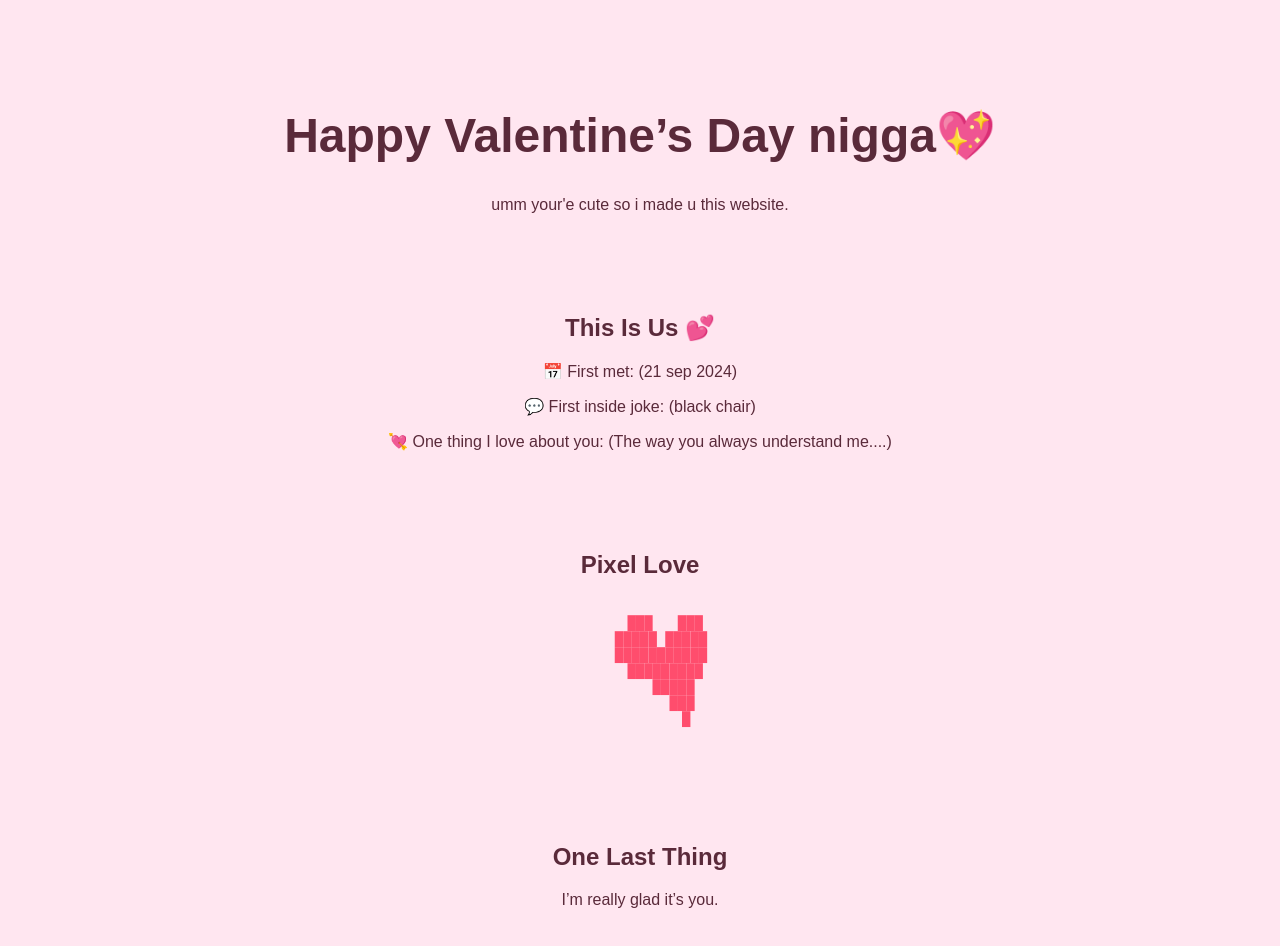
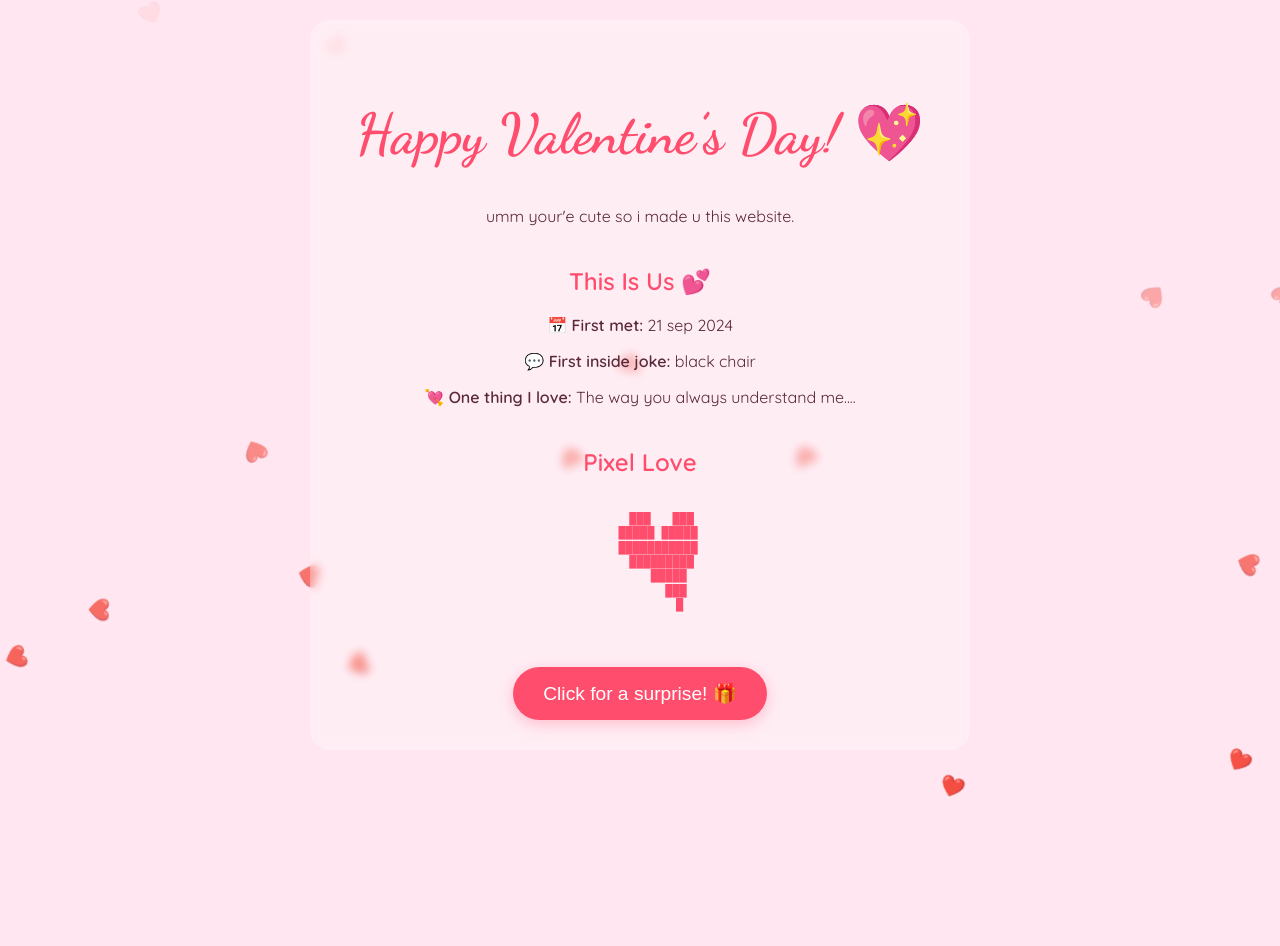
Before and after one commit to ybrindhalakshmi-crypto/valentines, a plain HTML site: page index.html in a window 1280 px wide. After the commit the page ends 800 px from the top, so only its background shows below. Drawn offline with Linux system fonts and the light colour scheme.

Commit message:
Update index.html

```diff
--- a/index.html
+++ b/index.html
@@ -1,49 +1,114 @@
 <!DOCTYPE html>
-<html>
+<html lang="en">
 <head>
+    <meta charset="UTF-8">
+    <meta name="viewport" content="width=device-width, initial-scale=1.0">
     <title>For You 💕</title>
+    <link href="https://fonts.googleapis.com/css2?family=Dancing+Script:wght@700&family=Quicksand:wght@400;600&display=swap" rel="stylesheet">
 
     <style>
-    body {
-      background-color: #ffe6f0;
-      font-family: Arial, sans-serif;
-      text-align: center;
-      color: #5a2a3a;
-      padding: 40px;
+        :root {
+            --pink: #ff4d6d;
+            --light-pink: #ffe6f0;
+            --dark-pink: #5a2a3a;
         }
 
-    h1 {
-      font-size: 3em;
-      margin-top: 60px;
+        body {
+            background-color: var(--light-pink);
+            font-family: 'Quicksand', sans-serif;
+            text-align: center;
+            color: var(--dark-pink);
+            margin: 0;
+            overflow-x: hidden;
+            padding: 20px;
         }
 
-    .section {
-      margin-top: 100px;
+        /* 1. Typing Animation Style */
+        #typing-text {
+            font-family: 'Dancing Script', cursive;
+            font-size: 3.5em;
+            color: var(--pink);
+            min-height: 1.2em;
+            margin-top: 50px;
+        }
+
+        /* 2. Floating Hearts Style */
+        .heart {
+            position: fixed;
+            color: var(--pink);
+            font-size: 20px;
+            user-select: none;
+            z-index: -1;
+            animation: float 5s linear infinite;
+        }
+
+        @keyframes float {
+            0% { transform: translateY(100vh) rotate(0deg); opacity: 1; }
+            100% { transform: translateY(-10vh) rotate(360deg); opacity: 0; }
+        }
+
+        .container {
+            max-width: 600px;
+            margin: 0 auto;
+            background: rgba(255, 255, 255, 0.3);
+            padding: 30px;
+            border-radius: 20px;
+            backdrop-filter: blur(5px);
+        }
+
+        .section { margin-top: 40px; }
+
+        /* 3. Button Style */
+        .surprise-btn {
+            background-color: var(--pink);
+            color: white;
+            border: none;
+            padding: 15px 30px;
+            font-size: 1.2em;
+            border-radius: 50px;
+            cursor: pointer;
+            transition: 0.3s;
+            margin-top: 20px;
+            box-shadow: 0 4px 15px rgba(255, 77, 109, 0.3);
+        }
+
+        .surprise-btn:hover { transform: scale(1.1); background-color: #ff3355; }
+
+        #surprise-content {
+            display: none;
+            margin-top: 30px;
+            animation: fadeIn 2s;
         }
 
         .pixel {
             font-family: monospace;
             white-space: pre;
-      font-size: 14px;
-      color: #ff4d6d;
+            font-size: 12px;
+            color: var(--pink);
+            line-height: 1.2;
+            margin: 20px 0;
         }
+
+        @keyframes fadeIn { from { opacity: 0; } to { opacity: 1; } }
     </style>
 </head>
-
 <body>
 
-  <h1>Happy Valentine’s Day nigga💖</h1>
+    <div id="hearts-container"></div>
+
+    <div class="container">
+        <h1 id="typing-text"></h1>
         <p>umm your'e cute so i made u this website.</p>
 
         <div class="section">
-    <h2>This Is Us 💕</h2>
-    <p>📅 First met: (21 sep 2024)</p>
-    <p>💬 First inside joke: (black chair)</p>
-    <p>💘 One thing I love about you: (The way you always understand me....)</p>
+            <h2 style="color: var(--pink);">This Is Us 💕</h2>
+            <p>📅 <b>First met:</b> 21 sep 2024</p>
+            <p>💬 <b>First inside joke:</b> black chair</p>
+            <p>💘 <b>One thing I love:</b> The way you always understand me....</p>
         </div>
 
         <div class="section">
-    <h2>Pixel Love</h2>
+            <h2 style="color: var(--pink);">Pixel Love</h2>
             <div class="pixel">
       ███   ███
      █████ █████
@@ -55,10 +120,52 @@
             </div>
         </div>
 
-  <div class="section">
-    <h2>One Last Thing</h2>
-    <p>I’m really glad it’s you.</p>
+        <button class="surprise-btn" onclick="revealSurprise()">Click for a surprise! 🎁</button>
+
+        <div id="surprise-content">
+            <h2>Surprise! 🎶</h2>
+            <p>I hope this made you smile today.</p>
+
+            <audio id="myAudio" loop>
+                <source src="https://www.soundhelix.com/examples/mp3/SoundHelix-Song-1.mp3" type="audio/mpeg">
+            </audio>
+        </div>
     </div>
 
+    <script>
+        // --- 1. Typing Animation Logic ---
+        const text = "Happy Valentine’s Day! 💖";
+        let i = 0;
+        function typeWriter() {
+            if (i < text.length) {
+                document.getElementById("typing-text").innerHTML += text.charAt(i);
+                i++;
+                setTimeout(typeWriter, 150);
+            }
+        }
+        window.onload = typeWriter;
+
+        // --- 2. Floating Hearts Logic ---
+        function createHeart() {
+            const container = document.getElementById('hearts-container');
+            const heart = document.createElement('div');
+            heart.classList.add('heart');
+            heart.innerHTML = '❤️';
+            heart.style.left = Math.random() * 100 + 'vw';
+            heart.style.animationDuration = (Math.random() * 3 + 2) + 's';
+            heart.style.opacity = Math.random();
+            container.appendChild(heart);
+            setTimeout(() => { heart.remove(); }, 5000);
+        }
+        setInterval(createHeart, 300);
+
+        // --- 3. Surprise Button Logic ---
+        function revealSurprise() {
+            document.getElementById('surprise-content').style.display = 'block';
+            const audio = document.getElementById('myAudio');
+            audio.play();
+            window.scrollTo({ top: document.body.scrollHeight, behavior: 'smooth' });
+        }
+    </script>
 </body>
 </html>
```
Lines whose indentation alone changed are shown as unchanged.
